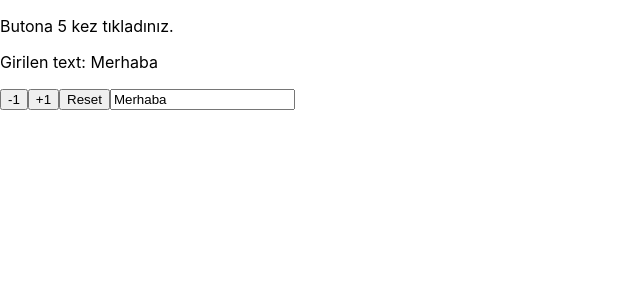
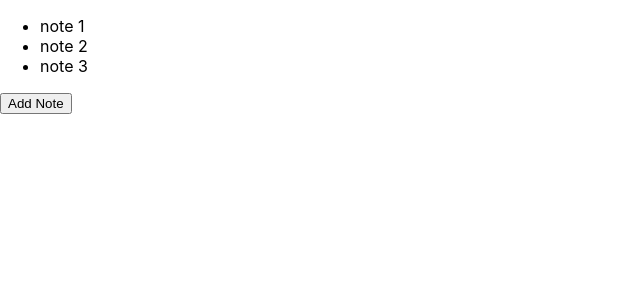
Before and after one commit to orucmu/react-hooks, a React (Create React App) app: page / in a window 1280 px wide. Shown: the top 300 px of the page, without its empty margins (0-640 px from the left). Built offline with nearby package versions, Linux system fonts and the light colour scheme.

Commit message:
Uygulama: State Hooks - NoteList

```diff
--- a/src/App.js
+++ b/src/App.js
@@ -1,18 +1,11 @@
-import { useState } from "react";
+import NoteList from './components/NoteList'
 
 function App(props) {
-  const [count, setCount] = useState(props.count);
-  const [text, setText] = useState(props.text)
   return (
     <>
-      <p>Butona {count} kez tıkladınız.</p>
-      <p>Girilen text: {text}</p>
-      <button onClick={() => setCount(count - 1)}>-1</button>
-      <button onClick={() => setCount(count + 1)}>+1</button>
-      <button onClick={() => setCount(props.count)}>Reset</button>
-      <input type="text" value={text} onChange={(e) => setText(e.target.value)} />
+      <NoteList />
     </>
-  );
+  )
 }
 
 export default App;
--- /dev/null
+++ b/src/components/NoteList.js
@@ -0,0 +1,27 @@
+import { useState } from "react";
+
+const NoteList = () => {
+    const [notes, setNotes] = useState([
+        { id: 1, title: "note 1" },
+        { id: 2, title: "note 2" },
+        { id: 3, title: "note 3" }
+    ]);
+
+    const addNote = () => {
+        setNotes([...notes, { id: 4, title: "note 4" }])
+    }
+    return (
+        <>
+            <ul className="note-list">
+                {notes.map(note => {
+                    return (
+                        <li key={note.id}>{note.title}</li>
+                    )
+                })}
+            </ul>
+            <button onClick={addNote}>Add Note</button>
+        </>
+    )
+}
+
+export default NoteList;
```
Also changed, not shown: src/Counter.js (added, +18 -0 lines).
